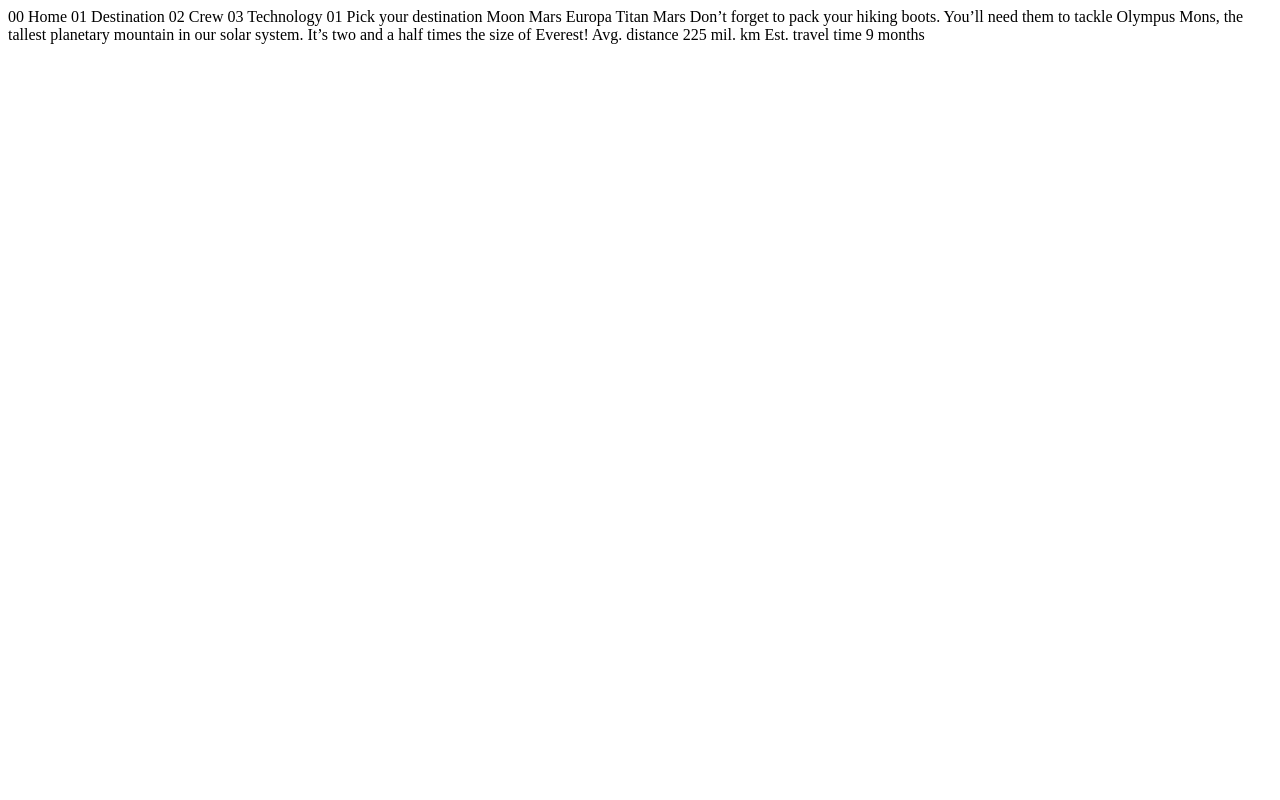
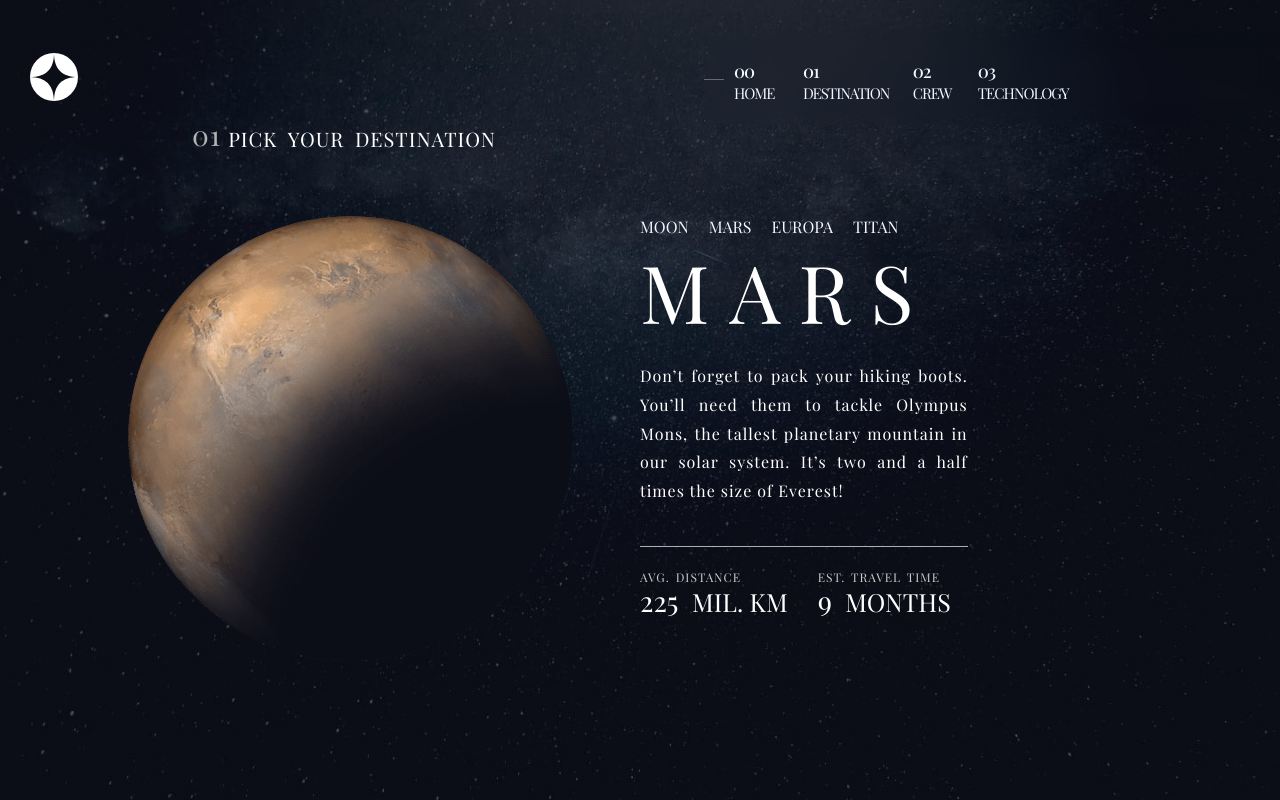
Before and after one commit to saranatour1/Space-tourism-multi-page-website, a plain HTML site: page templates/destination-mars.html in a window 1280 px wide. Drawn offline with nearby package versions, Linux system fonts and the light colour scheme.

Commit message:
destenation page css

```diff
--- /dev/null
+++ b/src/css/destenation.css
@@ -0,0 +1,239 @@
+@import url("https://fonts.googleapis.com/css2?family=Playfair+Display:wght@400;500&display=swap");
+* {
+  padding: 0;
+  margin: 0;
+  box-sizing: border-box;
+  font-family: "Playfair Display", serif;
+  overflow-x: hidden;
+}
+
+/* Home page  and other pages  */
+body {
+  /* Adding cover image */
+  background-image: url(/assets/destination/background-destination-desktop.jpg);
+  background-position: center;
+  background-repeat: no-repeat;
+  background-size: cover;
+  height: 100vh;
+  width: 100vw;
+}
+/* Main nav bar */
+.main-nav {
+  padding-top: 29px;
+  width: 100vw;
+  margin: 0 auto;
+  display: flex;
+  justify-content: space-between;
+  align-items: center;
+  color: #f1f8ff;
+}
+.main-nav img {
+  padding-left: 30px;
+}
+
+.wrapper {
+  width: 45vw;
+  height: 6rem;
+}
+
+.toggle-items {
+  display: flex;
+  justify-content: space-evenly;
+  align-items: center;
+  flex: 0.7;
+  padding: 30px 30px 0;
+  /* height: 40px; */
+  backdrop-filter: blur(12px);
+  overflow-y: hidden;
+}
+
+.toggle-items::before {
+  content: "";
+  position: absolute;
+  width: 45rem;
+  height: 1px;
+  left: -700px;
+  right: 0px;
+  top: 50px;
+  /* z-index: 9999; */
+  background-color: rgba(255, 255, 255, 0.324);
+}
+a {
+  text-decoration: none;
+  color: #f1f8ff;
+}
+
+.toggle-items a {
+  cursor: pointer;
+  display: inline-block;
+  padding-bottom: 35px;
+  text-transform: uppercase;
+  font-size: 15px;
+  letter-spacing: -1px;
+  /* padding-right: 50px; */
+}
+.empty-spot {
+  width: 160px;
+  height: 100%;
+}
+.toggle-items a span {
+  padding-right: 7px;
+  font-size: 18px;
+  font-weight: 500;
+}
+.toggle-items a:hover {
+  border-bottom: 2px solid white;
+}
+
+.topic-num,
+.container {
+  color: white;
+  width: 70%;
+  margin: 0 auto;
+}
+.container {
+  color: white;
+  width: 80%;
+  margin: 0 auto;
+}
+
+.topic-option {
+  display: flex;
+  justify-content: flex-start;
+  font-size: 20px;
+  text-transform: uppercase;
+  word-spacing: 5px;
+  letter-spacing: 1px;
+  font-weight: 400;
+}
+
+.muted-num {
+  color: #ccccccdd;
+  font-size: 28px; /* increase the font size */
+  line-height: 1; /* set line-height to 1 to align with the text */
+  margin-right: 7px; /* add margin to the right to separate from the text */
+  margin-top: -4px; /* adjust margin-top to align with the text */
+  overflow-y: hidden;
+}
+
+.row {
+  display: flex;
+  margin: 4rem auto;
+  /* align-items: center; */
+}
+.col {
+  flex: 1;
+}
+
+.toggle-planets {
+  display: flex;
+  justify-content: flex-start;
+  align-items: center;
+  /* flex:0.7; */
+  /* padding: 30px 30px 0; */
+  /* height: 40px; */
+  /* backdrop-filter: blur(12px); */
+  overflow-y: hidden;
+  text-transform: uppercase;
+}
+.empty-spot {
+  width: 160px;
+  height: 100%;
+}
+.toggle-planets a:not(:last-child) {
+  margin-right: 20px; /* add a margin to all links except the last one */
+}
+.toggle-planets a:hover {
+  border-bottom: 2px solid white;
+}
+
+.col h3 {
+  text-transform: uppercase;
+  font-size: 80px !important;
+  width: 100%;
+  letter-spacing: 20px;
+  white-space: normal;
+  font-weight: 400;
+}
+.planet-text {
+  width: 64%;
+  text-overflow: ellipsis;
+  text-align: justify;
+  margin-top: 18px;
+  font-weight: 400;
+  line-height: 1.8;
+  letter-spacing: 1px;
+  /* border-bottom: 1px solid white; */
+  margin-bottom: 2.5rem;
+}
+.planet-stat {
+  display: flex;
+  justify-content: flex-start;
+  align-items: center;
+  width: 64%;
+  height: 5rem;
+  padding-top: 14px;
+  border-top: 1px solid rgba(255, 255, 255, 0.666);
+  overflow-y: hidden;
+}
+.planet-stat div:first-child {
+  margin-right: 30px;
+}
+.planet-stat div p:first-child {
+  font-size: 12px;
+  text-transform: uppercase;
+  word-spacing: 2px;
+  letter-spacing: 1px;
+  color: #ccc;
+}
+.planet-stat div p:last-child{
+  font-size: 25px;
+  text-transform: uppercase;
+}
+
+span.num {
+  font-size: 28px;
+  line-height: 0.8;
+  margin-right: 7px;
+  margin-top: -8px;
+}
+
+
+/* .planet-stat div span::first-letter {
+  font-size: 28px;
+  line-height: 0.8;
+  margin-right: 7px;
+  margin-top: -10px;
+} */
+
+
+/* .toggle-planets {
+  display: flex;
+  justify-content: center;
+  align-items: center;
+  padding: 30px 30px 0;
+  overflow-y: hidden;
+}
+
+.toggle-planets a {
+  position: relative;
+  margin: 0 20px;
+  transform: rotate(0deg);
+  transition: transform 0.5s ease;
+}
+
+.toggle-planets a:nth-child(1) {
+  transform-origin: bottom left;
+}
+
+.toggle-planets a:nth-child(2) {
+  transform-origin: bottom center;
+}
+
+.toggle-planets a:nth-child(3) {
+  transform-origin: bottom right;
+}
+
+.toggle-planets a:hover {
+  transform: rotate(-45deg);
+} */
--- a/src/css/style.css
+++ b/src/css/style.css
@@ -56,6 +56,7 @@ body{
   left: -700px;
   right: 0px;
   top:50px;
+  /* z-index: 9999; */
   background-color:rgba(255, 255, 255, 0.324);
 }
 a{
@@ -74,7 +75,7 @@ a{
   /* padding-right: 50px; */
 }
 .empty-spot{
-  width: 170px;
+  width: 160px;
   height: 100%;
 }
 .toggle-items a span{
@@ -118,7 +119,7 @@ letter-spacing: 25px;
 white-space: normal;
 font-weight: 400;
 }
-.col.col:first-of-type p{
+.col:first-of-type p{
   width: 64%;
   text-overflow: ellipsis;
   text-align: justify;
@@ -134,7 +135,7 @@ font-weight: 400;
   text-align: center;
   /* vertical-align: middle; */
   border-radius: 50%;
-  background-color: #f1f8ff;
+  background-color: #fcfcfc;
   display: flex;
   justify-content: center;
   align-items: center;
--- a/templates/destination-mars.html
+++ b/templates/destination-mars.html
@@ -3,35 +3,59 @@
   <head>
     <meta charset="UTF-8">
     <meta name="viewport" content="width=device-width, initial-scale=1.0">
-
-  <link rel="icon" type="image/png" sizes="32x32" href="./assets/favicon-32x32.png">
-
-  <title>Frontend Mentor | Space tourism website</title>
+    <link rel="icon" type="image/png" sizes="32x32" href="../assets/favicon-32x32.png">
+    <title>Frontend Mentor | Space tourism website| destenation page</title>
+    <link rel="stylesheet" href="../src/css/destenation.css">
   </head>
   <body>
-
-  00 Home
-  01 Destination
-  02 Crew
-  03 Technology
-
-  01 Pick your destination
-
-  Moon
-  Mars
-  Europa
-  Titan
-
-  Mars
-
-  Don’t forget to pack your hiking boots. You’ll need them to tackle Olympus Mons,
-  the tallest planetary mountain in our solar system. It’s two and a half times
-  the size of Everest!
-
-  Avg. distance
-  225 mil. km
-
-  Est. travel time
-  9 months
+    <nav class="main-nav" id="main-nav">
+      <img src="../assets/shared/logo.svg" alt="logo">
+      <div class="wrapper">
+        <div class="toggle-items" id="toggle-items">
+          <a href="#home">
+            <span class="number">00</span> Home </a>
+          <a href="#destination">
+            <span class="number">01</span> Destination </a>
+          <a href="#crew">
+            <span class="number">02</span> Crew </a>
+          <a href="#technology">
+            <span class="number">03</span> Technology </a>
+          <p class="empty-spot">&nbsp</p>
+        </div>
+      </div>
+    </nav>
+    <div class="topic-num">
+      <p class="topic-option">
+        <span class="muted-num">01 </span>Pick your destination
+      </p>
+    </div>
+    <div class="container">
+      <div class="row">
+        <div class="col">
+          <img src="../assets/destination/image-mars.png" alt="mars ">
+        </div>
+        <div class="col">
+          <nav class="toggle-planets">
+            <a href="#Moon">Moon</a>
+            <a href="#Mars">Mars</a>
+            <a href="#Europe">Europa</a>
+            <a href="#titan">Titan</a>
+            <p class="empty-spot">&nbsp</p>
+          </nav>
+          <h3> Mars </h3>
+          <p class="planet-text"> Don’t forget to pack your hiking boots. You’ll need them to tackle Olympus Mons, the tallest planetary mountain in our solar system. It’s two and a half times the size of Everest! </p>
+          <div class="planet-stat">
+            <div>
+              <p>Avg. distance</p>
+              <p> <span class="num">225 </span> mil. km</p>
+            </div>
+            <div>
+              <p>Est. travel time</p>
+              <p><span class="num">9</span> months</p>
+            </div>
+          </div>
+        </div>
+      </div>
+    </div>
   </body>
 </html>
```
Also changed, not shown: index.html (+11 -13 lines). Lines whose indentation alone changed are shown as unchanged.
